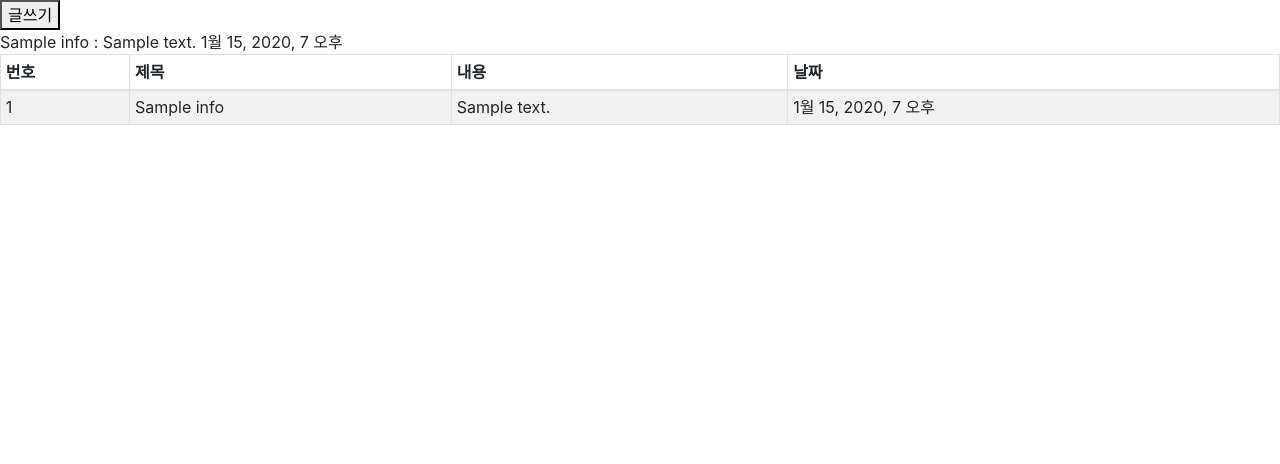
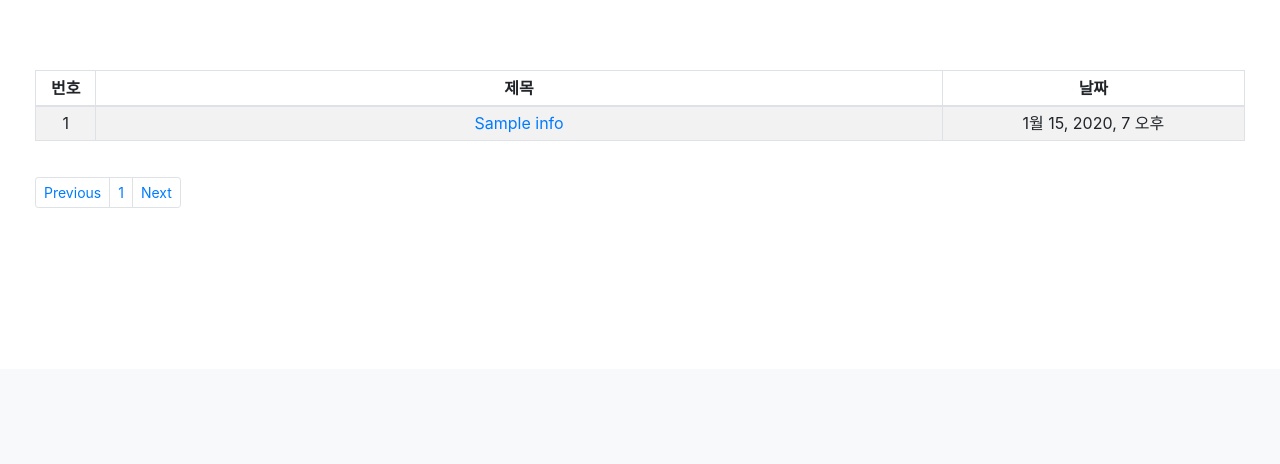
Before and after one commit to jeong369/newemoca, a Django app: page /notice/lists/ in a window 1280 px wide. Shown: the part 125-589 px from the top of the page. Run offline with Django 3.2, Linux system fonts and the light colour scheme; tables that the repository leaves empty hold one stand-in row (values such as "Sample post"); one stand-in notice (Sample message) is shown; parts of the project's set-up code (start-up, migrations or seed data) failed here and were passed over; some libraries are stand-ins or nearby versions.

Commit message:
notice page 정리

```diff
--- a/bigfive/urls.py
+++ b/bigfive/urls.py
@@ -5,7 +5,7 @@
 
 urlpatterns = [
     # app
-    path('create/', views.create),
+    # path('create/', views.create),
 
     # API Link
     # path('test/', views.TestGetSerializer),
--- a/emoca/templates/_header.html
+++ b/emoca/templates/_header.html
@@ -12,7 +12,7 @@
     <div class="collapse navbar-collapse justify-content-end mr-1" id="navbarNav">
       <ul class="navbar-nav">
         <li class="nav-item active">
-          <a class="nav-link" href="#">About <span class="sr-only">(current)</span></a>
+          <a class="nav-link" href="/notice/about/">About <span class="sr-only">(current)</span></a>
         </li>
         <li class="nav-item active">
           <a class="nav-link" href="/notice/lists/">Notice</a>
--- a/notice/templates/notice/list.html
+++ b/notice/templates/notice/list.html
@@ -6,11 +6,19 @@
 
     }
     .container {
-        margin-top: 50px;
+        margin-top: 250px;
 ;
     }
     .row {
-        margin-top: 10px;
+        margin-top: 20px;
+        padding-left: 50px;
+        padding-right: 50px;
+    }
+    .th-sm {
+        text-align: center;
+    }
+    td {
+        text-align: center;
     }
 </style>
 
@@ -20,33 +28,31 @@
 {% block body %}
     <div id="notice">
 
-        {% if messages %}
-            {% for message in messages %}
-                <p v-model="message" style="display:none;">{{message}}</p>
-            {% endfor %}
+        {% if request.user.is_staff %}
+            <div class="row d-flex justify-content-end">
+                <button onClick="location.href='/notice/create/'">글쓰기</button>
+            </div>
+        {% else %}
+            <div class="row" style="visibility: hidden;">
+                <button onClick="location.href='/notice/create/'">글쓰기</button>
+            </div>
         {% endif %}
-        <button onClick="location.href='/notice/create/'">글쓰기</button>
-        <br>
 
-        {% for post in contents %}
-            {{ post.title }} : {{ post.content}}
-            {{ post.created_at }}
-        {% endfor %}
+        <div class="row">
+
             <table id="dtBasicExample" class="table table-striped table-bordered table-sm" cellspacing="0" width="100%">
                 <thead>
                     <tr>
-            <th class="th-sm">번호</th>
-            <th class="th-sm">제목</th>
-            <th class="th-sm">내용</th>
-            <th class="th-sm">날짜</th>
+                        <th class="th-sm" style="width:5%">번호</th>
+                        <th class="th-sm" style="width:70%">제목</th>
+                        <th class="th-sm" style="width:25%">날짜</th>
                     </tr>
                 </thead>
                 <tbody>
                     {% for post in contents %}
                     <tr>
                         <td>{{ post.id }}</td>
-                <td>{{ post.title }}</td>
-                <td>{{ post.content }}</td>
+                        <td><a href="{% url 'notice:noticedetail' post.id %}">{{ post.title }}</a></td>
                         <td>{{ post.created_at }}</td>
                     </tr>
                     {% endfor %}
@@ -54,16 +60,22 @@
                 </tbody>
 
             </table>
-        <nav aria-label="...">
+        </div>
+        <div class="row">
+
+            <nav aria-label="Page navigation example">
                 <ul class="pagination pagination-sm">
-                {% for count in contents.length %}
-                {{ count }}
-                <li class="page-item disabled"><a class="page-link" href="#" tabindex="-1">1</a></li>
-                <li class="page-item"><a class="page-link" href="#">2</a></li>
-                <li class="page-item"><a class="page-link" href="#">3</a></li>
-                {% endfor %}
+                    <li class="page-item"><a class="page-link" href="#">Previous</a></li>
+                    <li class="page-item"><a class="page-link" href="#">1</a></li>
+
+                    {% if contents|length == 11 %}
+                    <p>dd</p>
+                    {% endif %}
+
+                    <li class="page-item"><a class="page-link" href="#">Next</a></li>
                 </ul>
             </nav>
+        </div>
     </div>
 
     <script src="https://cdn.jsdelivr.net/npm/vue/dist/vue.js"></script>
@@ -82,6 +94,9 @@
                 if (this.message) {
                         alert(this.message)
                     }
+                /* {% for count in contents_length %}
+                    <li class="page-item"><a class="page-link" href="#">{{count}}</a></li>
+                    {% endfor %} */
             }
         })
 
--- a/notice/templates/notice/main.html
+++ b/notice/templates/notice/main.html
@@ -48,6 +48,7 @@
 
 {% block body %}
 <div id="main">
+    <img src="./static/notice/images/bg-1">
     <div class="connectedSpace">
         <h1>EmoCA</h1>
         <h2>감성추론을 기반으로 하는 인공지능 챗봇 입니다. <br>EmoCA와 함께 행복한 대화를 할 수 있습니다.</h2>
--- a/notice/urls.py
+++ b/notice/urls.py
@@ -8,6 +8,8 @@
     path('', views.main, name="main"),
     path('lists/', views.lists, name="noticelists"),
     path('create/', views.create, name="noticecreate"),
+    path('detail/<int:info_pk>/', views.detail, name="noticedetail"),
+    path('about/', views.about),
 
     # API Link
     # path('user/', views.UserGetSerializer),
--- a/notice/views.py
+++ b/notice/views.py
@@ -10,10 +10,20 @@
 
     return render(request, 'notice/main.html')
 
+def about(request) :
+    return render(request, 'notice/about.html')
+
 def lists(request) :
     contents = Info.objects.all()
-    context = {'contents' : contents}
+    contents_length = str(len(contents))
+    print(contents_length)
+    context = {'contents' : contents, 'contents_length' : contents_length}
     return render(request, 'notice/list.html', context)
+
+def detail(request, info_pk) :
+    info = get_object_or_404(Info, pk=info_pk)
+    context = {'post':info}
+    return render(request, 'notice/detail.html', context)
 
 @require_http_methods(['POST', 'GET'])
 def create(request) :
```
Also changed, not shown: notice/templates/notice/about.html (added, +34 -0 lines), notice/templates/notice/detail.html (added, +51 -0 lines), notice/static/notice/images/bg-1.jpg (added). Lines whose indentation alone changed are shown as unchanged.
